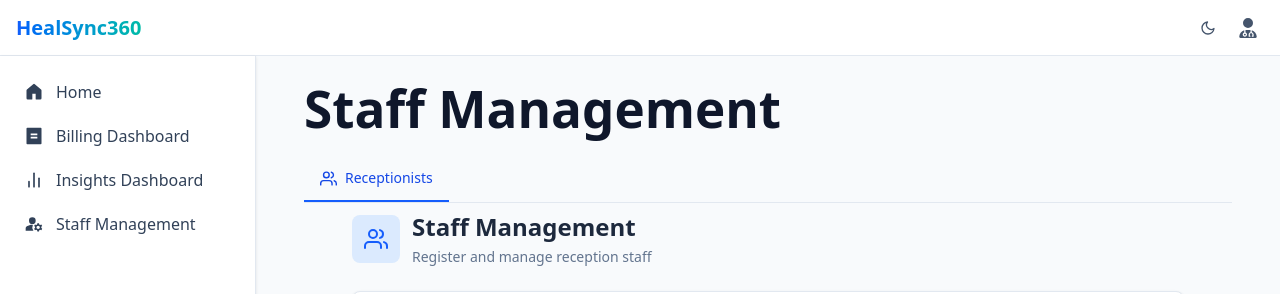
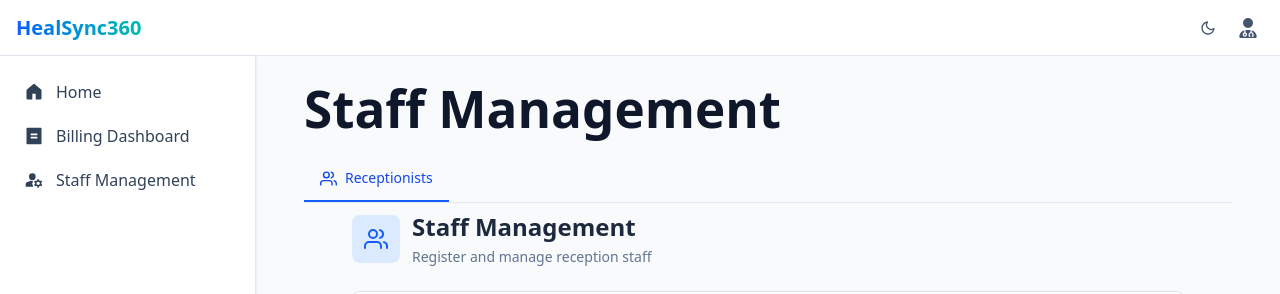
Before and after one commit to shrishailbhagat45-wq/frontend-for-Patient-registration-app, a React (Vite) app: page /management-dashboard in a window 1280 px wide. Shown: the top 294 px of the page. Built offline with nearby package versions, Linux system fonts and the light colour scheme; no server answers; sample sign-in values are in the browser's storage; what axios-retry would draw is missing.

Commit message:
some role base access imporved

```diff
--- a/src/RequireAuth.jsx
+++ b/src/RequireAuth.jsx
@@ -7,3 +7,8 @@ export default function RequireAuth() {
   }
   return <Outlet />;
 }
+
+export function RequireAdmin() {
+  const role = localStorage.getItem("role");
+  return role === "Admin" ? <Outlet /> : <Navigate to="/home" replace />;
+}
--- a/src/components/Navbar.jsx
+++ b/src/components/Navbar.jsx
@@ -143,6 +143,7 @@ export default function Navbar() {
                   <span>Billing Dashboard</span>
                 </Link>
               </li>
+              {role === "Admin" ? (
                 <li>
                   <Link
                     to="/Insights-Dashboard"
@@ -152,6 +153,7 @@ export default function Navbar() {
                     <span>Insights Dashboard</span>
                   </Link>
                 </li>
+              ) : null}
               {role !== "Receptionist" ? (
                 <li>
                   <Link
```
Also changed, not shown: src/main.jsx (+7 -2 lines). Lines whose indentation alone changed are shown as unchanged.
